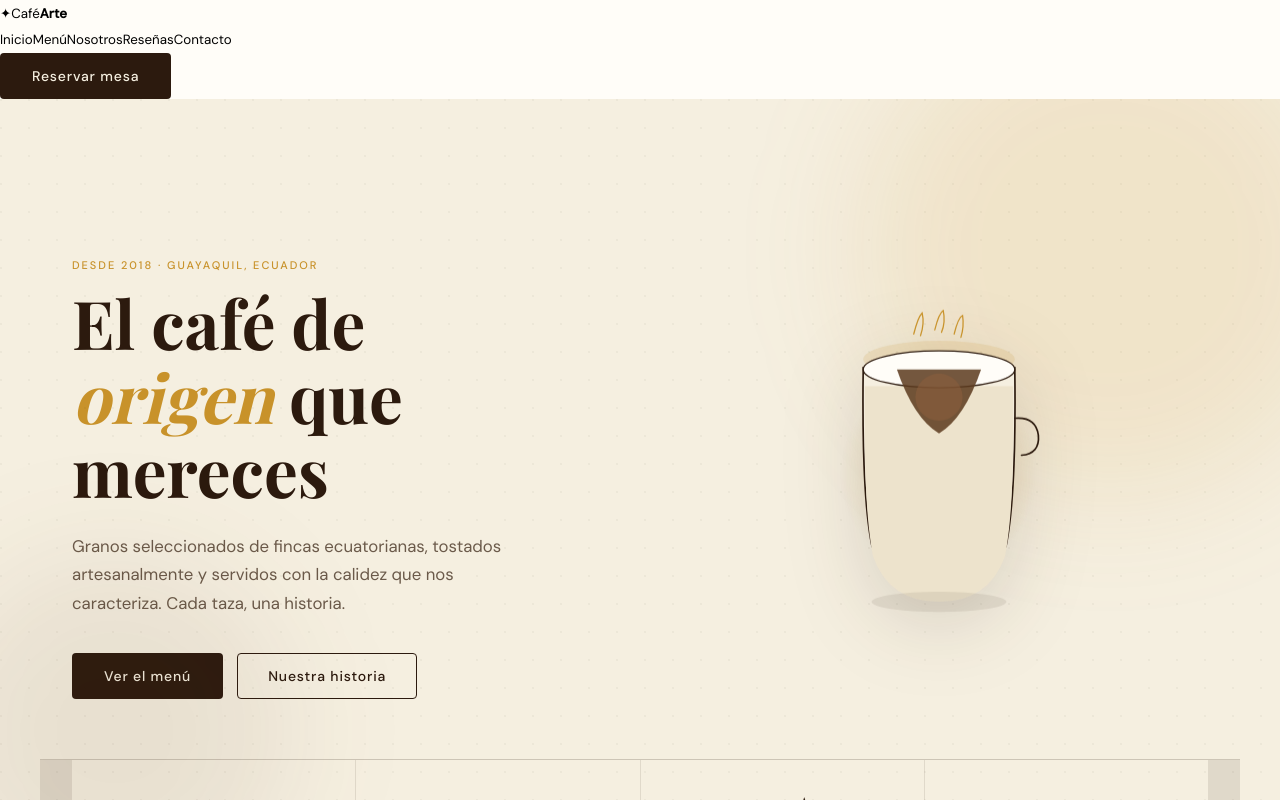
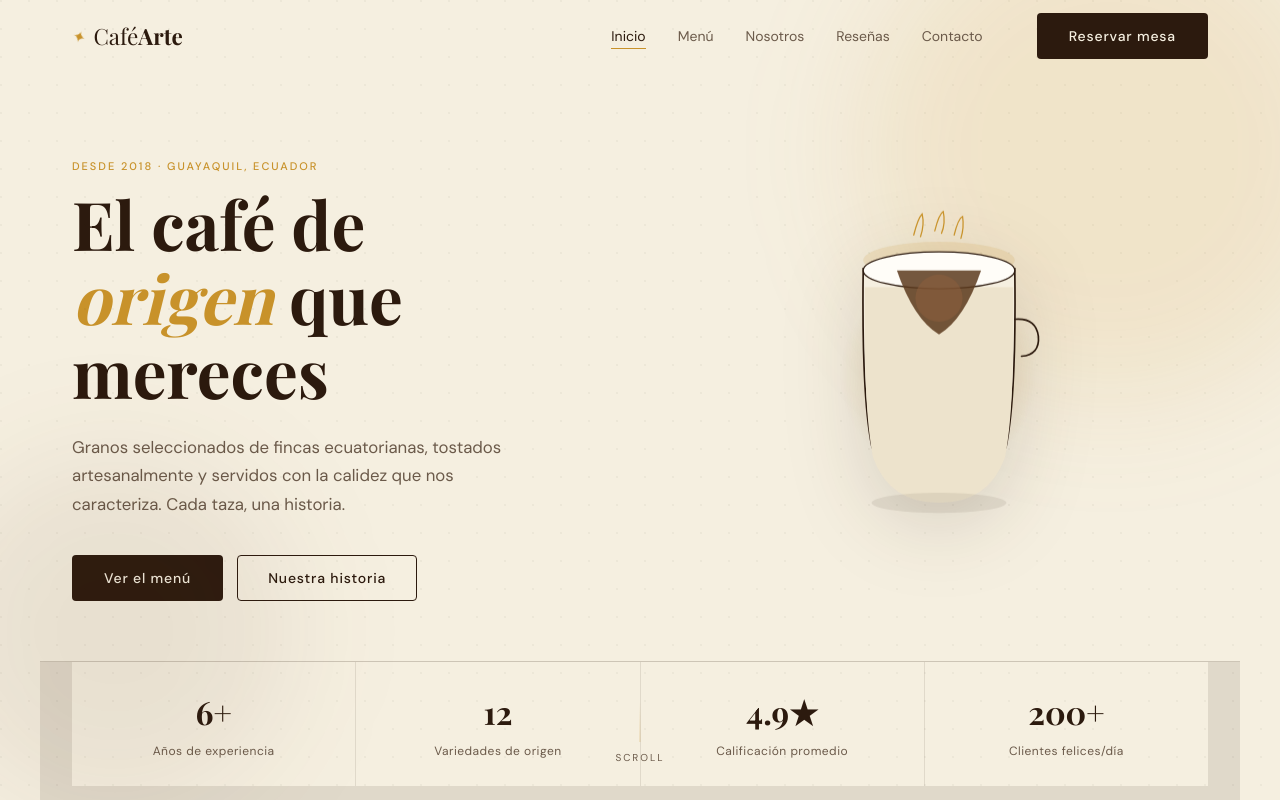
Before and after one commit to MelanieGarciaO/landing-page-react, a React (Vite) app: page / in a window 1280 px wide. Shown: the top 800 px of the page. Built offline with nearby package versions, Linux system fonts and the light colour scheme; the HTML template or start-up script is replaced by a standard one; a web font is replaced by a local one.

Commit message:
Fix: Agregue estilos y animaciones de barra de navegación responsivas.

```diff
--- a/src/components/navbar/Navbar.css
+++ b/src/components/navbar/Navbar.css
@@ -1,83 +1,151 @@
-.testimonials {
-    padding: var(--section-pad);
-    background: var(--cream);
+.navbar {
+    position: fixed;
+    top: 0;
+    left: 0;
+    right: 0;
+    z-index: 100;
+    height: var(--nav-h);
+    transition: background 0.3s, box-shadow 0.3s;
 }
 
-.testimonials__inner {
+.navbar--scrolled {
+    background: rgba(255, 253, 248, 0.95);
+    backdrop-filter: blur(12px);
+    box-shadow: 0 1px 0 rgba(44, 26, 14, 0.1);
+}
+
+.navbar__inner {
     max-width: 1200px;
     margin: 0 auto;
+    height: 100%;
+    padding: 0 32px;
+    display: flex;
+    align-items: center;
+    gap: 40px;
 }
 
-.testimonials__header {
-    text-align: center;
-    margin-bottom: 52px;
+.navbar__logo {
+    display: flex;
+    align-items: center;
+    gap: 8px;
+    font-family: var(--font-display);
+    font-size: 1.4rem;
+    color: var(--brown-deep);
+    margin-right: auto;
+    white-space: nowrap;
 }
 
-.testimonials__grid {
-    display: grid;
-    grid-template-columns: repeat(auto-fill, minmax(260px, 1fr));
-    gap: 20px;
+.navbar__logo-mark {
+    color: var(--gold);
+    font-size: 1rem;
+    animation: spin 8s linear infinite;
 }
 
-.testimonial-card {
-    background: var(--white);
-    border-radius: var(--radius-lg);
-    padding: 28px;
-    border: 1px solid rgba(44, 26, 14, 0.07);
-    display: flex;
-    flex-direction: column;
-    gap: 16px;
-    transition: transform 0.2s, box-shadow 0.2s;
+@keyframes spin {
+    to {
+        transform: rotate(360deg);
+    }
 }
 
-.testimonial-card:hover {
-    transform: translateY(-3px);
-    box-shadow: 0 12px 32px rgba(44, 26, 14, 0.09);
+.navbar__logo strong {
+    font-weight: 700;
 }
 
-.stars {
-    color: var(--gold);
-    font-size: 14px;
-    letter-spacing: 2px;
+.navbar__nav {
+    display: flex;
+    align-items: center;
+    gap: 4px;
 }
 
-.testimonial-card__text {
-    font-size: 0.95rem;
+.navbar__link {
+    padding: 8px 14px;
+    font-size: 14px;
+    font-weight: 400;
     color: var(--text-muted);
-    line-height: 1.7;
-    font-style: italic;
-    flex: 1;
+    border-radius: var(--radius);
+    transition: color 0.2s, background 0.2s;
+    position: relative;
 }
 
-.testimonial-card__author {
-    display: flex;
-    align-items: center;
-    gap: 12px;
-    border-top: 1px solid rgba(44, 26, 14, 0.07);
-    padding-top: 16px;
+.navbar__link::after {
+    content: '';
+    position: absolute;
+    bottom: 4px;
+    left: 14px;
+    right: 14px;
+    height: 1.5px;
+    background: var(--gold);
+    transform: scaleX(0);
+    transition: transform 0.2s;
 }
 
-.testimonial-card__avatar {
-    width: 40px;
-    height: 40px;
-    border-radius: 50%;
-    color: #fff;
-    font-size: 13px;
-    font-weight: 700;
-    display: flex;
-    align-items: center;
-    justify-content: center;
-    flex-shrink: 0;
-}
-
-.testimonial-card__name {
-    font-weight: 500;
-    font-size: 14px;
+.navbar__link:hover,
+.navbar__link--active {
     color: var(--brown-deep);
 }
 
-.testimonial-card__role {
-    font-size: 12px;
-    color: var(--text-muted);
-    margin-top: 2px;
+.navbar__link--active::after {
+    transform: scaleX(1);
 }
+
+.navbar__cta {
+    font-size: 13px;
+    padding: 10px 22px;
+    white-space: nowrap;
+}
+
+.navbar__hamburger {
+    display: none;
+    flex-direction: column;
+    gap: 5px;
+    padding: 8px;
+    margin-left: auto;
+}
+
+.navbar__hamburger span {
+    display: block;
+    width: 22px;
+    height: 2px;
+    background: var(--brown-deep);
+    border-radius: 2px;
+    transition: transform 0.2s;
+}
+
+@media (max-width: 768px) {
+    .navbar__inner {
+        padding: 0 20px;
+        flex-wrap: wrap;
+    }
+
+    .navbar__nav {
+        display: none;
+        position: fixed;
+        top: var(--nav-h);
+        left: 0;
+        right: 0;
+        background: var(--white);
+        flex-direction: column;
+        padding: 20px;
+        border-top: 1px solid var(--cream-dark);
+        box-shadow: 0 8px 24px rgba(0, 0, 0, 0.08);
+        gap: 4px;
+    }
+
+    .navbar__nav--open {
+        display: flex;
+    }
+
+    .navbar__link {
+        width: 100%;
+        text-align: left;
+        padding: 12px 16px;
+    }
+
+    .navbar__cta {
+        display: none;
+    }
+
+    .navbar__hamburger {
+        display: flex;
+    }
+}
```
